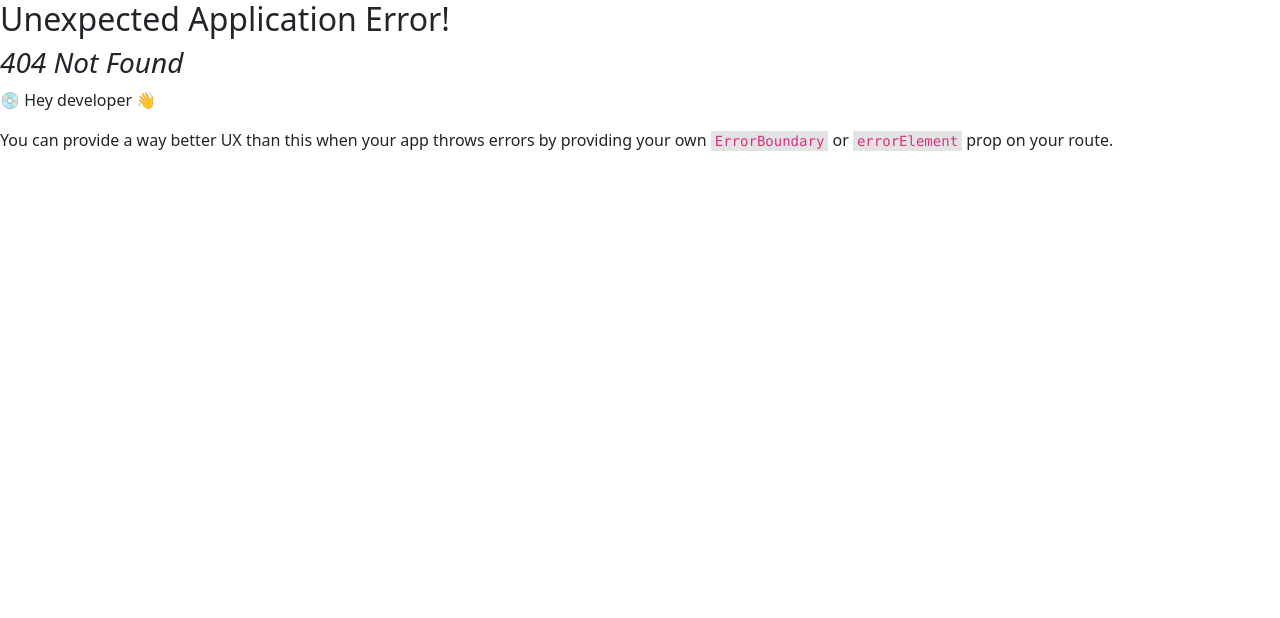
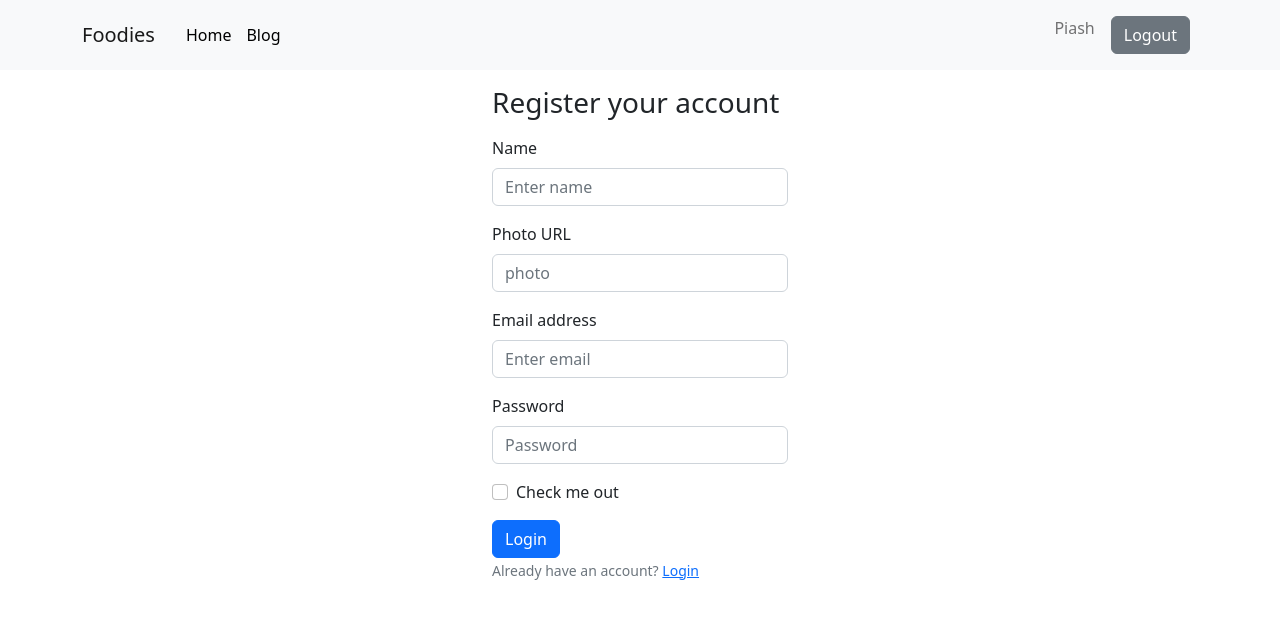
Before and after one commit to Syed-Anwarul-Haque-Piash/Recipe-App, a React (Vite) app: page /register in a window 1280 px wide. Before the commit this address had no page. Shown: the top 618 px of the page. Built offline with nearby package versions, Linux system fonts and the light colour scheme.

Commit message:
login register page create

```diff
--- /dev/null
+++ b/src/firebase/firebase.config.js
@@ -0,0 +1,18 @@
+// Import the functions you need from the SDKs you need
+import { initializeApp } from "firebase/app";
+// TODO: Add SDKs for Firebase products that you want to use
+// https://firebase.google.com/docs/web/setup#available-libraries
+
+// Your web app's Firebase configuration
+const firebaseConfig = {
+  apiKey: "AIzaSyCTI1KBtS1AUzC8biIOik-SCejxH6nwjtU",
+  authDomain: "recipe-hunter-a2dfd.firebaseapp.com",
+  projectId: "recipe-hunter-a2dfd",
+  storageBucket: "recipe-hunter-a2dfd.appspot.com",
+  messagingSenderId: "413908784094",
+  appId: "1:413908784094:web:930aca0e1379c22c0d834f"
+};
+
+// Initialize Firebase
+const app = initializeApp(firebaseConfig);
+export default app;
--- /dev/null
+++ b/src/pages/Login/Login.jsx
@@ -0,0 +1,41 @@
+import React from 'react';
+import { Button, Container,Form } from 'react-bootstrap';
+import { Link } from 'react-router-dom';
+
+const Login = () => {
+    return (
+        <Container className="mx-auto w-25">
+        <h3 className="mt-3">Login your account</h3>
+      <Form  className="mt-3">
+      <Form.Group className="mb-3" controlId="formBasicEmail">
+        <Form.Label>Email address</Form.Label>
+        <Form.Control type="email" name="email" placeholder="Enter email" required />
+
+      </Form.Group>
+
+      <Form.Group className="mb-3" controlId="formBasicPassword">
+        <Form.Label>Password</Form.Label>
+        <Form.Control type="password" name="password" required placeholder="Password" />
+      </Form.Group>
+      <Form.Group className="mb-3" controlId="formBasicCheckbox">
+        <Form.Check type="checkbox" label="Check me out" />
+      </Form.Group>
+      <Button variant="primary" type="submit">
+        Login
+      </Button>
+      <br />
+      <Form.Text className="text-secondary">
+         Dont have an account? <Link to="/register">Register</Link>
+        </Form.Text>
+      <Form.Text className="text-success">
+
+        </Form.Text>
+      <Form.Text className="text-danger">
+
+        </Form.Text>
+    </Form>
+    </Container>
+    );
+};
+
+export default Login;
--- a/src/pages/Navbar/NavigationBar.jsx
+++ b/src/pages/Navbar/NavigationBar.jsx
@@ -1,8 +1,10 @@
-import React from "react";
+import React, { useContext } from "react";
 import { Button, Container, Nav, Navbar } from "react-bootstrap";
 import { Link } from "react-router-dom";
+import { AuthContext } from "../../providers/AuthProvider";
 
 const NavigationBar = () => {
+  const { user } = useContext(AuthContext);
   return (
     <div>
       <Navbar collapseOnSelect expand="lg" bg="light" variant="light">
@@ -12,15 +14,38 @@ const NavigationBar = () => {
           <Navbar.Collapse id="responsive-navbar-nav">
             <Nav className="me-auto">
               {/* <Nav.Link href="#features">Home</Nav.Link> */}
-              <Link to="/" style={{textDecoration:"none",color:"black",marginLeft:"15px"}}>Home</Link>
+              <Link
+                to="/"
+                style={{
+                  textDecoration: "none",
+                  color: "black",
+                  marginLeft: "15px",
+                }}
+              >
+                Home
+              </Link>
               {/* <Nav.Link href="#pricing">BLog</Nav.Link> */}
-              <Link to="/blog" style={{textDecoration:"none",color:"black",marginLeft:"15px"}}>Blog</Link>
-
+              <Link
+                to="/blog"
+                style={{
+                  textDecoration: "none",
+                  color: "black",
+                  marginLeft: "15px",
+                }}
+              >
+                Blog
+              </Link>
             </Nav>
             <Nav>
-              <Nav.Link href="#deets">Profile</Nav.Link>
+              <Nav.Link href="#deets">{user.displayName}</Nav.Link>
               <Nav.Link eventKey={2} href="#memes">
-              <Button variant="secondary">Login</Button>
+                {user ?
+                <Button variant="secondary">Logout</Button>:
+                <Link to="/login">
+                <Button variant="secondary">Login</Button>
+              </Link>
+                }
+
               </Nav.Link>
             </Nav>
           </Navbar.Collapse>
--- /dev/null
+++ b/src/pages/Register/Register.jsx
@@ -0,0 +1,65 @@
+import React from "react";
+import { Button, Container, Form } from "react-bootstrap";
+import { Link } from "react-router-dom";
+
+const Register = () => {
+  return (
+    <div>
+      <Container className="mx-auto w-25">
+        <h3 className="mt-3">Register your account</h3>
+        <Form className="mt-3">
+          <Form.Group className="mb-3" controlId="formBasicEmail">
+            <Form.Label>Name</Form.Label>
+            <Form.Control
+              type="name"
+              name="name"
+              placeholder="Enter name"
+              required
+            />
+          </Form.Group>
+          <Form.Group className="mb-3" controlId="formBasicEmail">
+            <Form.Label>Photo URL</Form.Label>
+            <Form.Control
+              type="text"
+              name="photo"
+              placeholder="photo"
+              required
+            />
+          </Form.Group>
+          <Form.Group className="mb-3" controlId="formBasicEmail">
+            <Form.Label>Email address</Form.Label>
+            <Form.Control
+              type="email"
+              name="email"
+              placeholder="Enter email"
+              required
+            />
+          </Form.Group>
+          <Form.Group className="mb-3" controlId="formBasicPassword">
+            <Form.Label>Password</Form.Label>
+            <Form.Control
+              type="password"
+              name="password"
+              required
+              placeholder="Password"
+            />
+          </Form.Group>
+          <Form.Group className="mb-3" controlId="formBasicCheckbox">
+            <Form.Check type="checkbox" label="Check me out" />
+          </Form.Group>
+          <Button variant="primary" type="submit">
+            Login
+          </Button>
+          <br />
+          <Form.Text className="text-secondary">
+            Already have an account? <Link to="/login">Login</Link>
+          </Form.Text>
+          <Form.Text className="text-success"></Form.Text>
+          <Form.Text className="text-danger"></Form.Text>
+        </Form>
+      </Container>
+    </div>
+  );
+};
+
+export default Register;
--- a/src/pages/SingleChef/SingleChef.jsx
+++ b/src/pages/SingleChef/SingleChef.jsx
@@ -3,8 +3,7 @@ import { Button, Card, Container, Table } from "react-bootstrap";
 import { useLoaderData, useParams } from "react-router-dom";
 import { FaEye, FaRegBookmark, FaRegStar, FaShareAlt, FaStar } from "react-icons/fa";
 import Rating from "react-rating";
-import { ToastContainer, toast } from 'react-toastify';
-  import 'react-toastify/dist/ReactToastify.css';
+import {  toast } from 'react-toastify';
 
 const SingleChef = () => {
   const chef = useLoaderData();
@@ -13,6 +12,12 @@ const SingleChef = () => {
   const { chefName, id, bio, like, number, img, recipe, experience } = chef;
   // const id=useParams();
   // console.log(id)
+//   const handleToast=()=>{
+//     toast.success("Add favourite button");
+//   }
+const handleFavourite = () =>{
+    toast("You Have Already Bookmarked This Blog");
+}
   return (
     <Container>
       <Card className="mt-5">
@@ -77,7 +82,7 @@ const SingleChef = () => {
               </tbody>
             </Table>
           ))}
-           <Button  variant="success">Favourite</Button>
+           <Button onClick={handleFavourite} variant="success">Favourite</Button>
         </Card.Body>
       </Card>
     </Container>
--- /dev/null
+++ b/src/providers/AuthProvider.jsx
@@ -0,0 +1,19 @@
+import React, { createContext } from 'react';
+import { getAuth } from "firebase/auth";
+import app from '../firebase/firebase.config';
+
+const auth=getAuth(app);
+export const AuthContext=createContext(null)
+const AuthProvider = ({children}) => {
+    const user={displayName:"Piash"}
+    const authInfo={
+        user
+    }
+    return (
+        <AuthContext.Provider value={authInfo}>
+            {children}
+        </AuthContext.Provider>
+    );
+};
+
+export default AuthProvider;
```
Also changed, not shown: src/main.jsx (+14 -11 lines), src/routes/Routes.jsx (+18 -1 lines).
